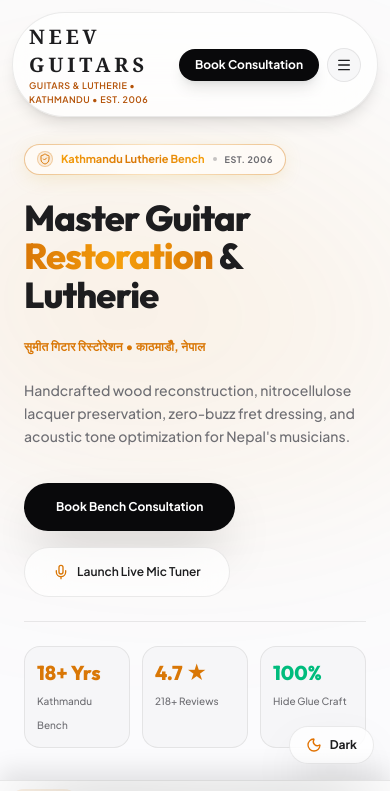
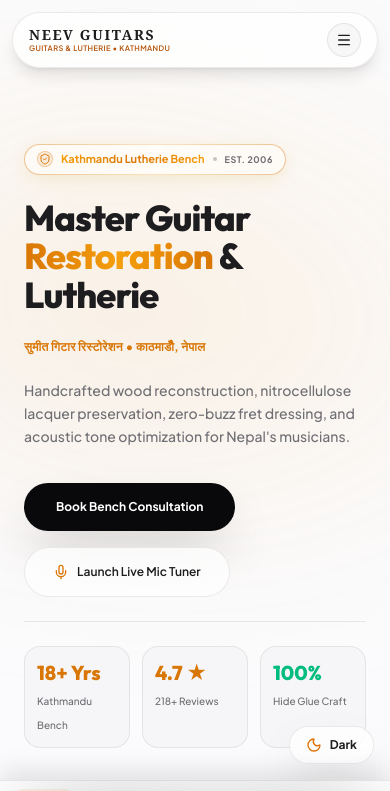
Before and after one commit to pwnjoshi/SUMEET-Guitar-Restoration, a Next.js app: page / in a window 390 px wide. Shown: the top 791 px of the page. Built offline with nearby package versions, Linux system fonts and the light colour scheme.

Commit message:
Fix mobile header layout squishing and responsive padding

```diff
--- a/src/components/Header.tsx
+++ b/src/components/Header.tsx
@@ -45,13 +45,13 @@ export default function LuxuryHeader() {
           }`}
         >
           {/* Brandmark */}
-          <Link href="/" className="group flex flex-col justify-center">
-            <span className="text-xl sm:text-2xl tracking-[0.2em] font-serif text-[var(--text-main)] group-hover:text-[var(--gold)] transition-colors font-bold">
-            NEEV GUITARS
-          </span>
-          <span className="text-[9px] uppercase tracking-[0.35em] text-[var(--gold-muted)] font-mono-custom font-semibold">
-            Guitars & Lutherie • Kathmandu • Est. 2006
-          </span>
+          <Link href="/" className="group flex flex-col justify-center min-w-0 pr-2">
+            <span className="text-sm sm:text-2xl tracking-[0.12em] sm:tracking-[0.2em] font-serif text-[var(--text-main)] group-hover:text-[var(--gold)] transition-colors font-bold whitespace-nowrap leading-tight">
+              NEEV GUITARS
+            </span>
+            <span className="text-[7.5px] sm:text-[9px] uppercase tracking-[0.15em] sm:tracking-[0.35em] text-[var(--gold-muted)] font-mono-custom font-semibold truncate">
+              Guitars & Lutherie • Kathmandu
+            </span>
           </Link>
 
           {/* Nav Links (Desktop) */}
@@ -77,10 +77,10 @@ export default function LuxuryHeader() {
           </nav>
 
           {/* Action Button & Mobile Trigger */}
-          <div className="flex items-center gap-2 sm:gap-3">
+          <div className="flex items-center gap-1.5 sm:gap-3 shrink-0">
             <Link
               href="/contact#booking"
-              className="px-4 sm:px-5 py-2 sm:py-2.5 rounded-full bg-zinc-950 text-white dark:bg-white dark:text-zinc-950 font-bold text-xs hover:scale-[1.02] active:scale-95 transition-all shadow-lg whitespace-nowrap"
+              className="hidden sm:inline-flex px-4 sm:px-5 py-2 sm:py-2.5 rounded-full bg-zinc-950 text-white dark:bg-white dark:text-zinc-950 font-bold text-xs hover:scale-[1.02] active:scale-95 transition-all shadow-lg whitespace-nowrap"
             >
               Book Consultation
             </Link>
```
